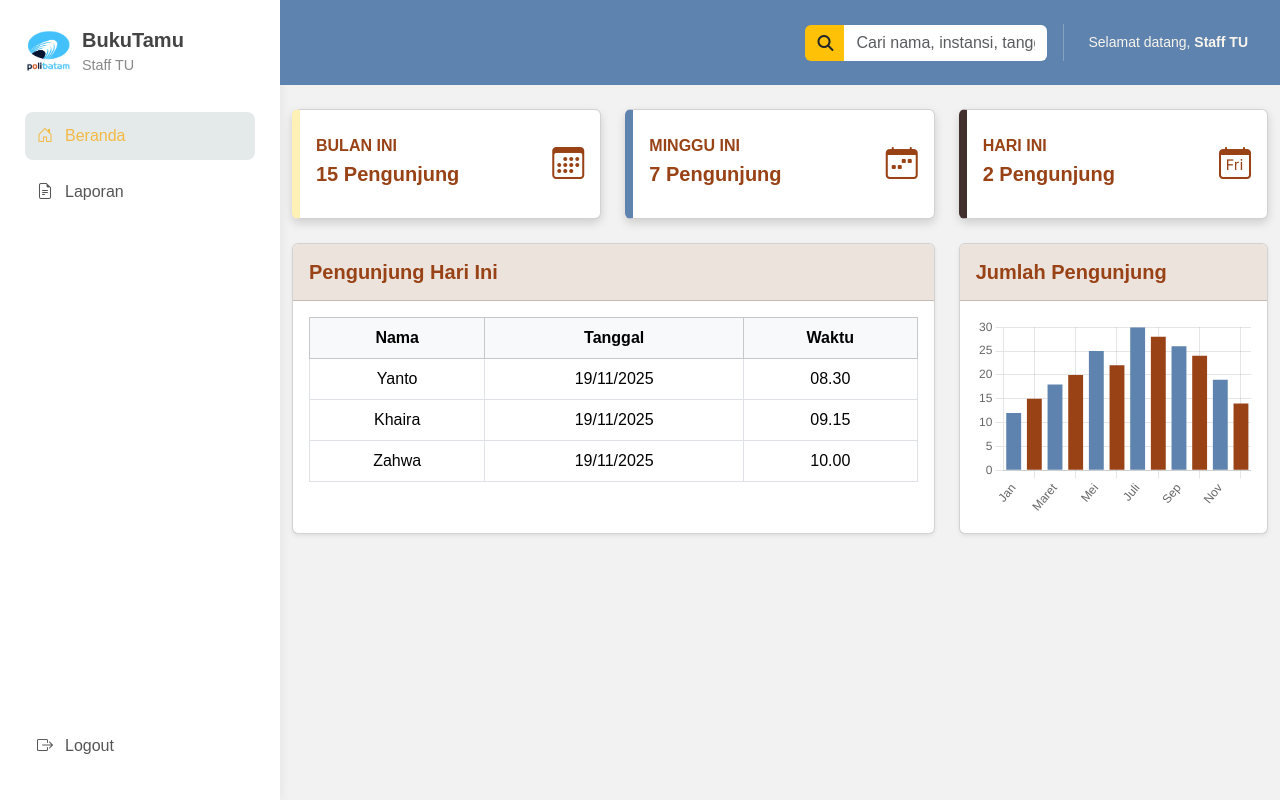
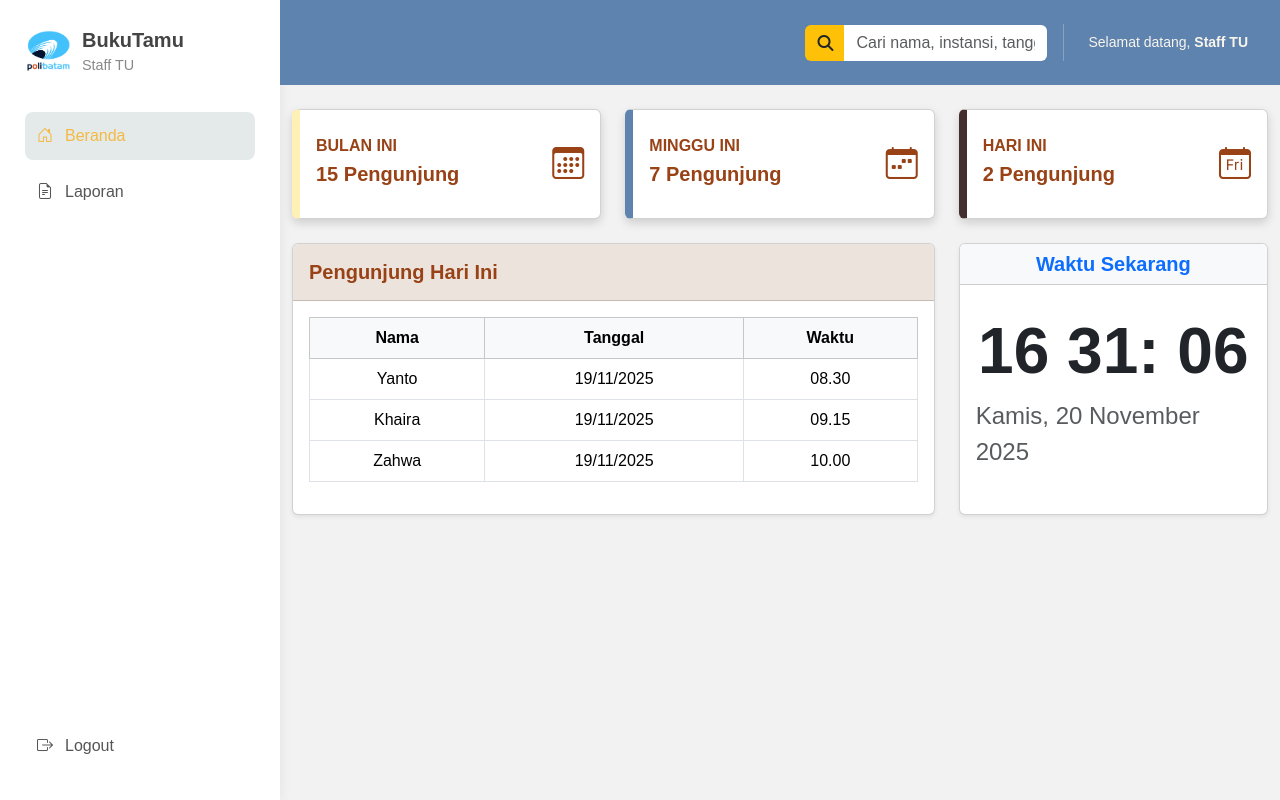
Before and after one commit to LuluKhaira/Buku-Tamu, a PHP site: page /dashboard_staffTU/beranda.php in a window 1280 px wide. Run offline with PHP 8.4, Linux system fonts and the light colour scheme.

Commit message:
update_beranda

```diff
--- a/dashboard_staffTU/beranda.php
+++ b/dashboard_staffTU/beranda.php
@@ -25,9 +25,9 @@
         <div class="col-xl-4 col-md-6 mb-4">
           <div class="card h-100 py-2"
             style="border-left:8px solid #fff1b5; box-shadow:0 4px 10px rgba(0,0,0,0.15);">
-            <div class="card-body" >
+            <div class="card-body">
               <div class="row align-items-center">
-                <div class="col" >
+                <div class="col">
                   <div class="text-uppercase fw-bold mb-1" style="color:#984216;">Bulan Ini</div>
                   <div class="h5 fw-bold" style="color:#984216;">15 Pengunjung</div>
                 </div>
@@ -78,10 +78,8 @@
       </div>
       <!-- END ROW CARD -->
 
-
-
       <!-- =========================== -->
-      <!--      TABEL + CHART ROW      -->
+      <!--      TABEL + JAM/TANGGAL    -->
       <!-- =========================== -->
 
       <div class="row">
@@ -132,62 +130,48 @@
           </div>
         </div>
 
+        <!-- JAM & TANGGAL -->
+        <div class="col-lg-4 mb-4">
+          <div class="card h-100 shadow-sm">
 
-
-        <!-- CHART SAMPING TABEL -->
-        <div class="col-lg-4 mb-4">
-          <div class="card shadow-sm h-100">
-            <div class="card-header py-3" style="background:#ece3dc;">
-              <h5 class="mb-0 fw-semibold" style="color:#984216;">Jumlah Pengunjung</h5>
+            <div class="card-header bg-light text-center">
+              <h5 class="mb-0 fw-semibold text-primary">Waktu Sekarang</h5>
             </div>
 
-            <div class="card-body">
-              <canvas id="visitorTodayChart" height="200"></canvas>
+            <div class="card-body d-flex flex-column justify-content-center align-items-center">
+              <h1 id="clockTime" class="fw-bold display-3 mb-0"></h1>
+              <p id="clockDate" class="text-muted fs-4 mt-2"></p>
             </div>
           </div>
         </div>
+      </div>
+    </div>
+  </div>
 
 
+  <script>
+    function updateClock() {
+      const now = new Date();
 
-      </div> <!-- END ROW -->
+      const jam = now.getHours().toString().padStart(2, "0");
+      const menit = now.getMinutes().toString().padStart(2, "0");
+      const detik = now.getSeconds().toString().padStart(2, "0");
 
-    </div> <!-- END CONTAINER -->
+      const hari = now.toLocaleDateString("id-ID", {
+        weekday: "long"
+      });
+      const tanggal = now.toLocaleDateString("id-ID", {
+        day: "2-digit",
+        month: "long",
+        year: "numeric"
+      });
 
-  </div> <!-- END KONTEN -->
+      document.getElementById("clockTime").textContent = `${jam} ${menit}: ${detik}`;
+      document.getElementById("clockDate").textContent = `${hari}, ${tanggal}`;
+    }
 
-  <script src="https://cdn.jsdelivr.net/npm/bootstrap@5.3.0-alpha1/dist/js/bootstrap.bundle.min.js"></script>
-  <script src="https://cdn.jsdelivr.net/npm/chart.js"></script>
-
-  <script>
-    const ctxToday = document.getElementById('visitorTodayChart').getContext('2d');
-
-    new Chart(ctxToday, {
-      type: 'bar',
-      data: {
-        labels: [
-          'Jan', 'Feb', 'Maret', 'Apr', 'Mei', 'Juni',
-          'Juli', 'Ags', 'Sep', 'Okt', 'Nov', 'Des'
-        ],
-        datasets: [{
-          label: 'Jumlah Pengunjung',
-          data: [12, 15, 18, 20, 25, 22, 30, 28, 26, 24, 19, 14],  // contoh data
-          backgroundColor: [
-            '#5e83ae', '#984216', '#5e83ae', '#984216', '#5e83ae', '#984216',
-            '#5e83ae', '#984216', '#5e83ae', '#984216', '#5e83ae', '#984216'
-          ]
-        }]
-      },
-      options: {
-        responsive: true,
-        maintainAspectRatio: false,
-        plugins: {
-          legend: { display: false }
-        },
-        scales: {
-          y: { beginAtZero: true }
-        }
-      }
-    });
+    setInterval(updateClock, 1000);
+    updateClock();
   </script>
 
 </body>
```
